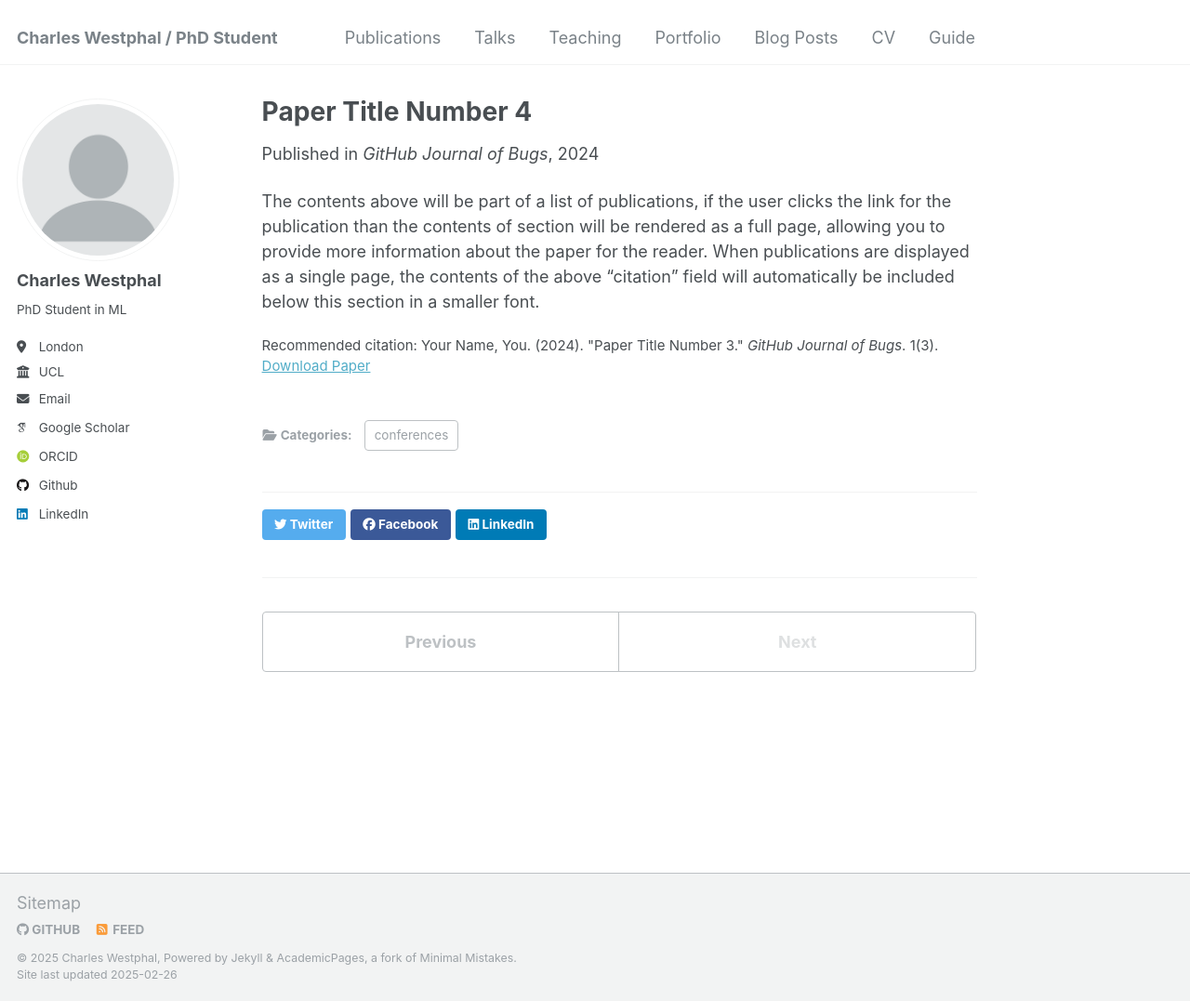
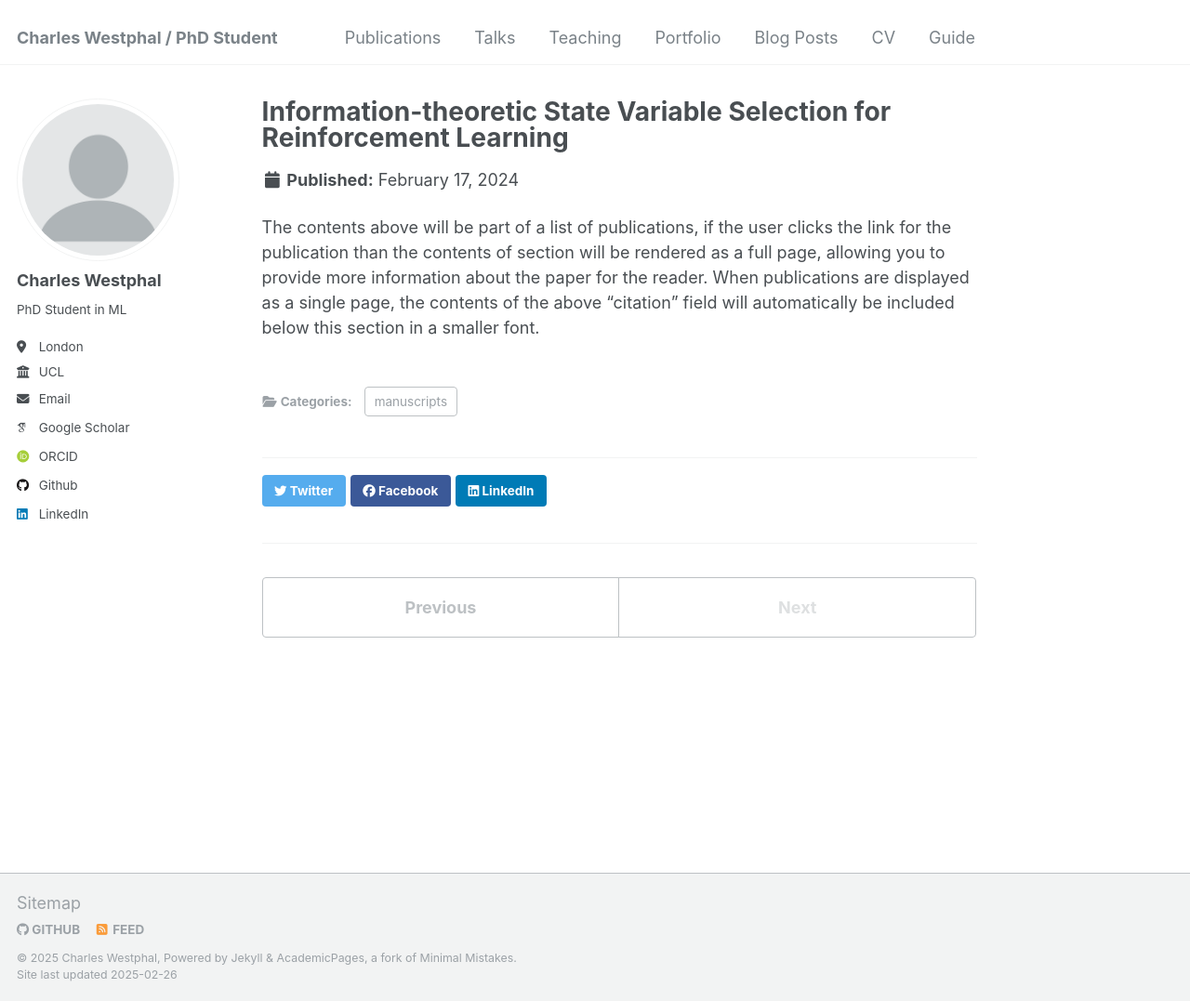
Before and after one commit to c-s-westphal/c-s-westphal.github.io, a Jekyll site: the page built from _publications/2024-02-17-paper-title-number-4.md, in a window 1280 px wide and 1077 px high. Shown: the whole window at 93% size. Built offline with Jekyll 4.4.1, drawn with Linux system fonts in a browser that asks for light colours; some web fonts are replaced.

Commit message:
Update 2024-02-17-paper-title-number-4.md

```diff
--- a/_publications/2024-02-17-paper-title-number-4.md
+++ b/_publications/2024-02-17-paper-title-number-4.md
@@ -1,13 +1,8 @@
 ---
-title: "Paper Title Number 4"
-collection: publications
-category: conferences
-permalink: /publication/2024-02-17-paper-title-number-4
-excerpt: 'This paper is about fixing template issue #693.'
-date: 2024-02-17
-venue: 'GitHub Journal of Bugs'
-paperurl: 'http://academicpages.github.io/files/paper3.pdf'
-citation: 'Your Name, You. (2024). &quot;Paper Title Number 3.&quot; <i>GitHub Journal of Bugs</i>. 1(3).'
+title: "Information-theoretic State Variable Selection for Reinforcement Learning"
+collection: pre-prints
+category: manuscripts
 ---
 
+
 The contents above will be part of a list of publications, if the user clicks the link for the publication than the contents of section will be rendered as a full page, allowing you to provide more information about the paper for the reader. When publications are displayed as a single page, the contents of the above "citation" field will automatically be included below this section in a smaller font.
```
